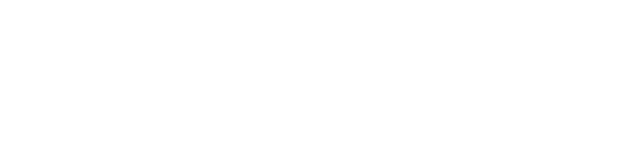
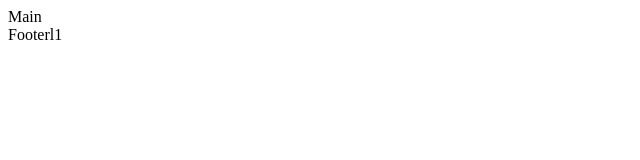
Before and after one commit to ElfBerserk/my-new-project, a plain HTML site: page index.html in a window 1280 px wide. Shown: the whole page, without its empty margins (0-640 px from the left). Drawn offline with Linux system fonts and the light colour scheme.

Commit message:
add footer

```diff
--- a/index.html
+++ b/index.html
@@ -7,7 +7,7 @@
 </head>
 <body>
     <header></header>
-    <main></main>
-    <footer></footer>
+    <main>Main</main>
+    <footer>Footerl1</footer>
 </body>
 </html>
```
